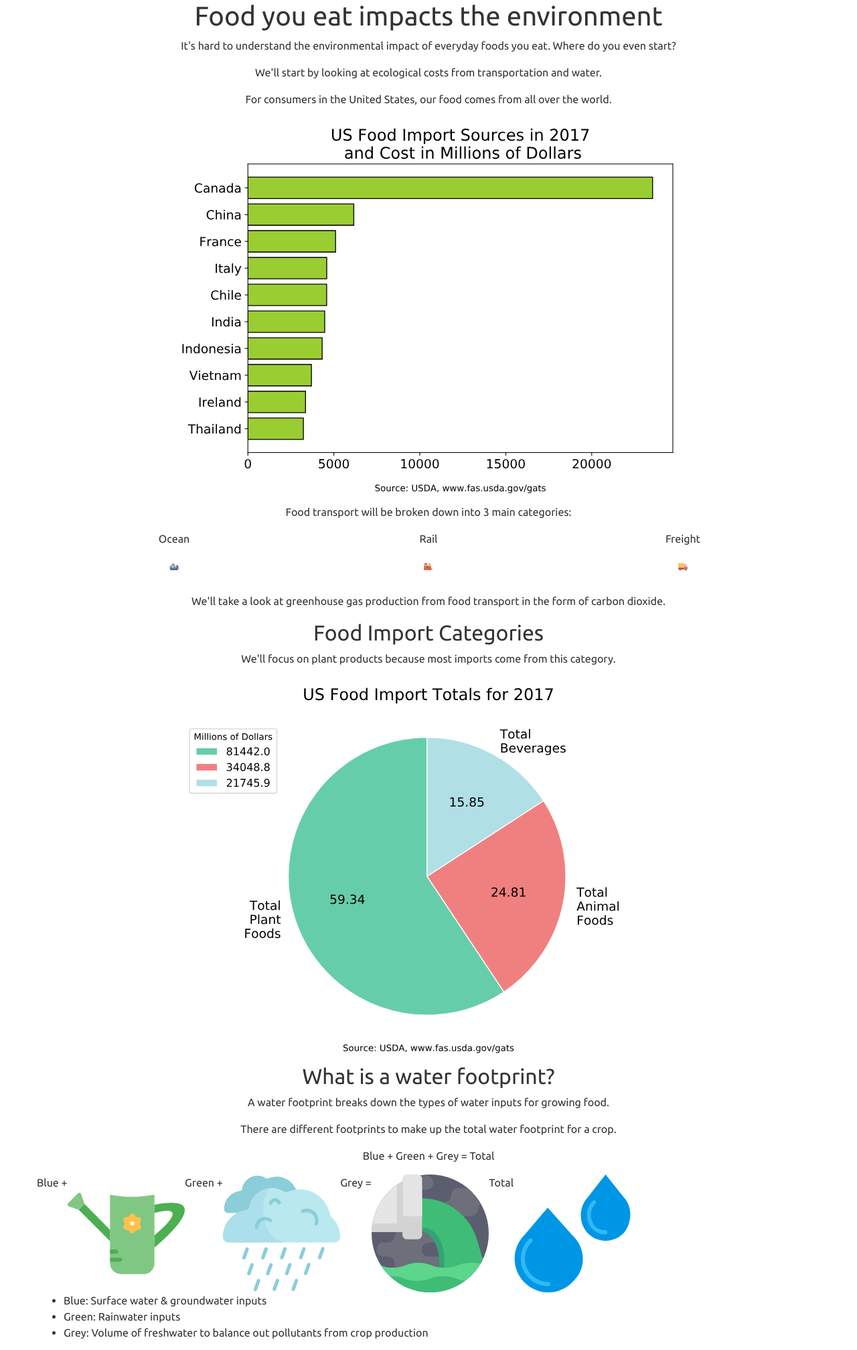
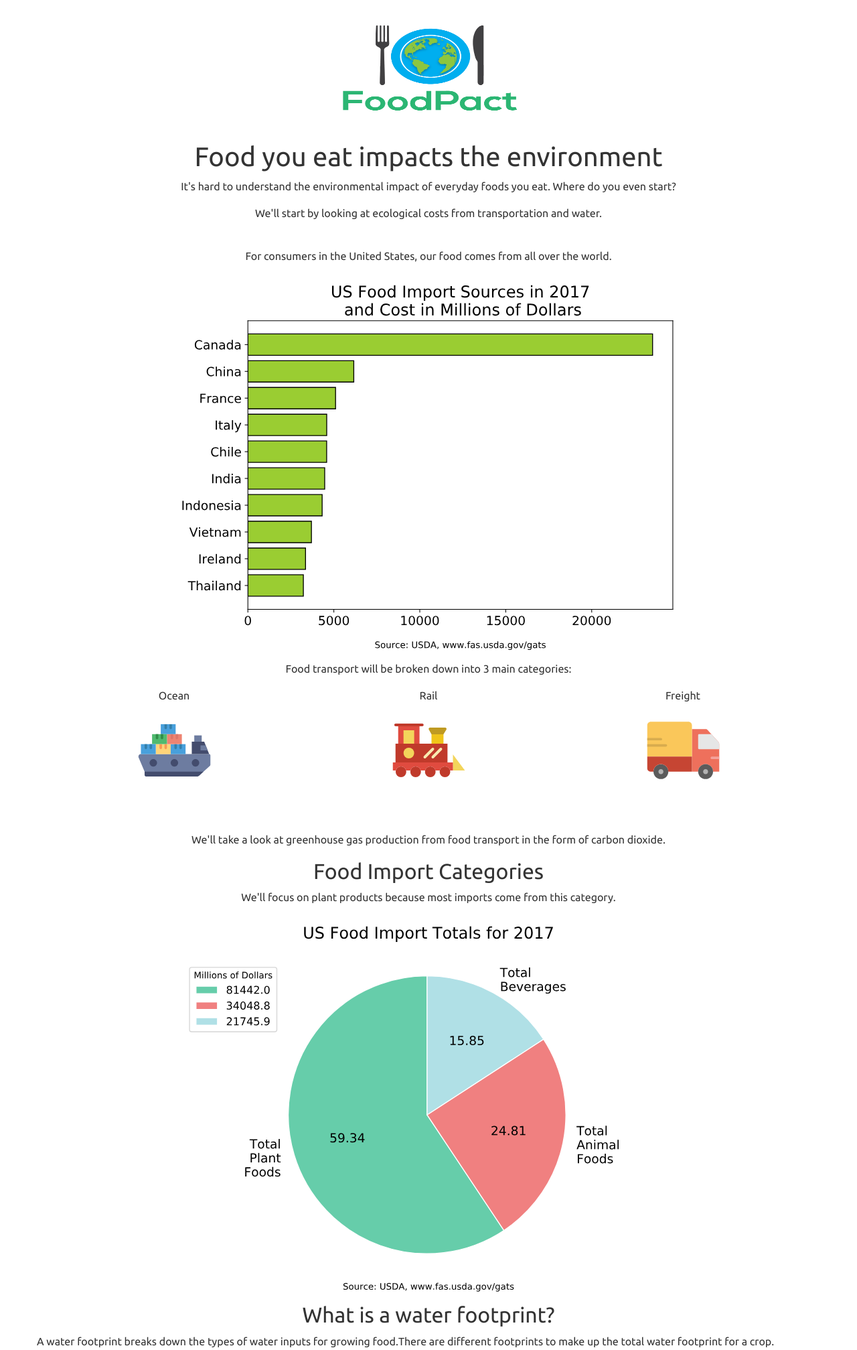
Before and after one commit to ashleylizg/foodpact, a Flask app: page / in a window 1280 px wide. Shown: the part 56-2071 px from the top of the page at 67% size. Run offline with Flask 2, Linux system fonts and the light colour scheme; parts of the project's set-up code (start-up, migrations or seed data) failed here and were passed over; some libraries are stand-ins or nearby versions.

Commit message:
(calling this 'v1 ui')

```diff
--- a/project/client/templates/footer.html
+++ b/project/client/templates/footer.html
@@ -4,6 +4,8 @@
       <small>
         <span><em>Foodpact</em> by Ashley Gingeleski</span>
       </small>
+    </div>
+    <div class="row text-center">
       <small>
         <span>Icons designed by <a href="https://www.flaticon.com/authors/freepik">Freepik</a>, <a href="https://www.flaticon.com/authors/smashicons">Smashicons</a>, and <a href "https://www.flaticon.com/authors/prettycons">prettycons</a> from <a href "https://www.flaticon.com">Flaticon</a>.</span>
       </small>
--- a/project/client/templates/header.html
+++ b/project/client/templates/header.html
@@ -2,9 +2,6 @@
   <div class="navbar navbar-expand-lg navbar-dark bg-primary">
     <div class="container">
       <a class="navbar-brand" href="{{ url_for('main.home') }}">Foodpact</a>
-      <button class="navbar-toggler" type="button" data-toggle="collapse" data-target="#navbarResponsive" aria-controls="navbarResponsive" aria-expanded="false" aria-label="Toggle navigation">
-        <span class="navbar-toggler-icon"></span>
-      </button>
       <ul class="nav navbar-nav ml-auto">
         <li class="nav-item">
           <a class="nav-link" href="{{ url_for('main.calculator') }}">Calculator</a>
--- a/project/client/templates/main/home.html
+++ b/project/client/templates/main/home.html
@@ -1,10 +1,11 @@
 {% extends "_base.html" %}
-
 {% block content %}
-<head>
-<link rel="stylesheet" href="https://cdnjs.cloudflare.com/ajax/libs/font-awesome/4.7.0/css/font-awesome.min.css">
-</head>
 <div class="body-content">
+  <div class="row">
+    <div class="col-md-12 text-center">
+      <img class="img-fluid" src="{{ url_for('static', filename='img/transparent-1.png') }}" style="width:300px;height:210px;">
+    </div>
+  </div>
 	<div class="row">
 		<div class="col-md-12 text-center">
 			<h1>Food you eat impacts the environment</h1>
@@ -18,7 +19,7 @@
 	<div class="row">
 		<div class="col-md-12 text-center">
 			<p>We'll start by looking at ecological costs from transportation and water.</p>
-      <b></b>
+			<br>
 			<p>For consumers in the United States, our food comes from all over the world.</p>
 		</div>
 	</div>
@@ -35,15 +36,15 @@
 	<div class="row">
 		<div class="col-md-4 text-center">
 			<p>Ocean</p>
-      <img class="img fluid" src="{{ url_for('static', filename='img/005-cargo-ship.svg') }}" style="width:15%;height:15%;">
+			<img class="img fluid" src="{{ url_for('static', filename='img/005-cargo-ship.svg') }}" style="width:50%;height:50%;">
 		</div>
 		<div class="col-md-4 text-center">
 			<p>Rail</p>
-      <img class="img fluid" src="{{ url_for('static', filename='img/015-toy.svg') }}" style="width:15%;height:15%;">
+			<img class="img fluid" src="{{ url_for('static', filename='img/015-toy.svg') }}" style="width:50%;height:50%;">
 		</div>
 		<div class="col-md-4 text-center">
 			<p>Freight</p>
-      <img class="img fluid" src="{{ url_for('static', filename='img/002-truck.svg') }}" style="width:15%;height:15%;">
+			<img class="img fluid" src="{{ url_for('static', filename='img/002-truck.svg') }}" style="width:50%;height:50%;">
 		</div>
 	</div>
 	<div class="row">
@@ -68,22 +69,37 @@
 		<div class="row">
 			<div class="col-md-12 text-center">
 				<h2>What is a water footprint?</h2>
-      <b></b>
+			</div>
+			<div class="row">
+				<div class="col-md-12 text-center">
 					<p>A water footprint breaks down the types of water inputs for growing food.</p>
-      <p>There are different footprints to make up the total water footprint for a crop.</p>
-      <p>Blue + Green + Grey = Total</p>
-      <div class="row">
-          <div class="column">Blue +</div>
-            <img class="img fluid" src="{{ url_for('static', filename='img/022-watering-can.svg') }}" style="width:15%;height:15%;">
-          <div class="column"> Green +</div>
-            <img class="img fluid" src="{{ url_for('static', filename='img/038-rain-1.svg') }}" style="width:15%;height:15%;">
-          <div class="column"> Grey =</div>
-            <img class="img fluid" src="{{ url_for('static', filename='img/027-sewer.svg') }}" style="width:15%;height:15%;">
-          <div class="column"> Total</div>
-            <img class="img fluid" src="{{ url_for('static', filename='img/006-drops.svg') }}" style="width:15%;height:15%;">
 				</div>
 			</div>
-      <b></b>
+			<div class="row">
+				<div class="col-md-12 text-center">
+					<p>There are different footprints to make up the total water footprint for a crop.</p>
+				</div>
+			</div>
+			<div class="row">
+				<div class="col-md-3 text-center">
+					<p>Blue</p>
+					<img class="img fluid" src="{{ url_for('static', filename='img/022-watering-can.svg') }}" style="width:50%;height:50%;">
+				</div>
+				<div class="col-md-3 text-center">
+					<p>Green</p>
+					<img class="img fluid" src="{{ url_for('static', filename='img/038-rain-1.svg') }}" style="width:50%;height:50%;">
+				</div>
+				<div class="col-md-3 text-center">
+					<p>Grey</p>
+					<img class="img fluid" src="{{ url_for('static', filename='img/027-sewer.svg') }}" style="width:50%;height:50%;">
+				</div>
+				<div class="col-md-3 text-center">
+					<p>Total</p>
+					<img class="img fluid" src="{{ url_for('static', filename='img/006-drops.svg') }}" style="width:50%;height:50%;">
+				</div>
+			</div>
+		</div>
+		<br>
 		<ul>
 			<li>Blue: Surface water & groundwater inputs</li>
 			<li>Green: Rainwater inputs</li>
@@ -106,5 +122,4 @@
 	</div>
 </div>
 </div>
-
 {% endblock %}
```
Also changed, not shown: project/client/templates/main/sources.html (+14 -14 lines), project/client/static/img/transparent-1.png (added). Lines whose indentation alone changed are shown as unchanged.
